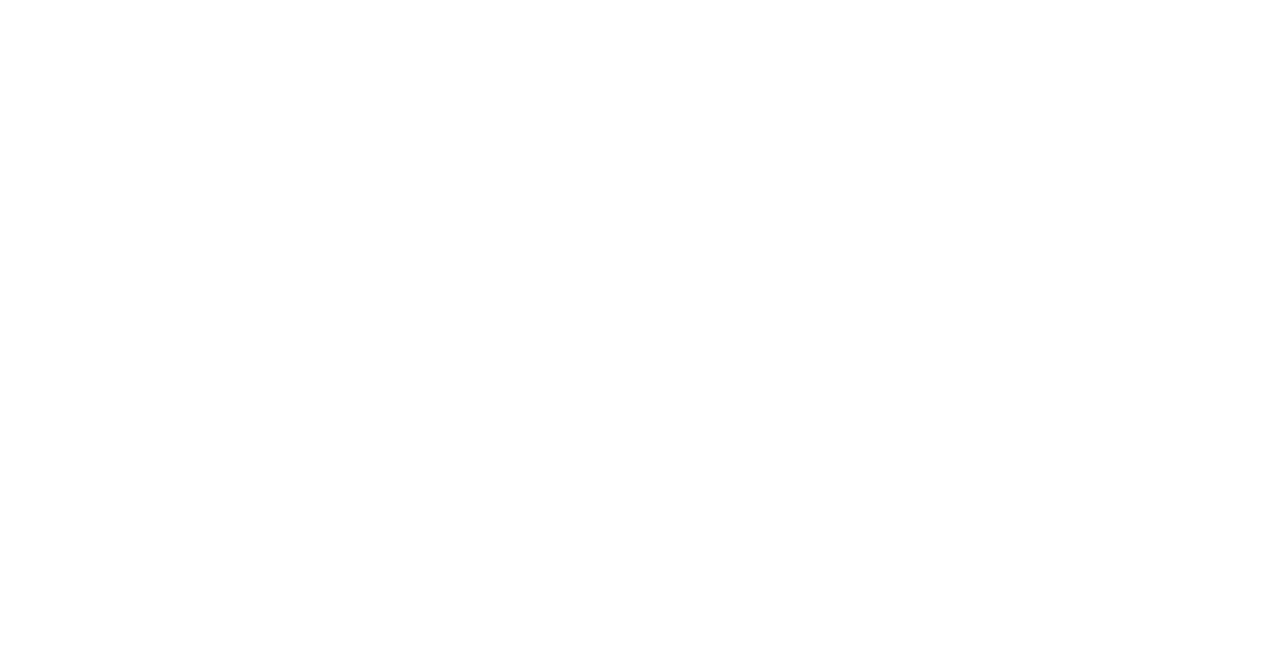
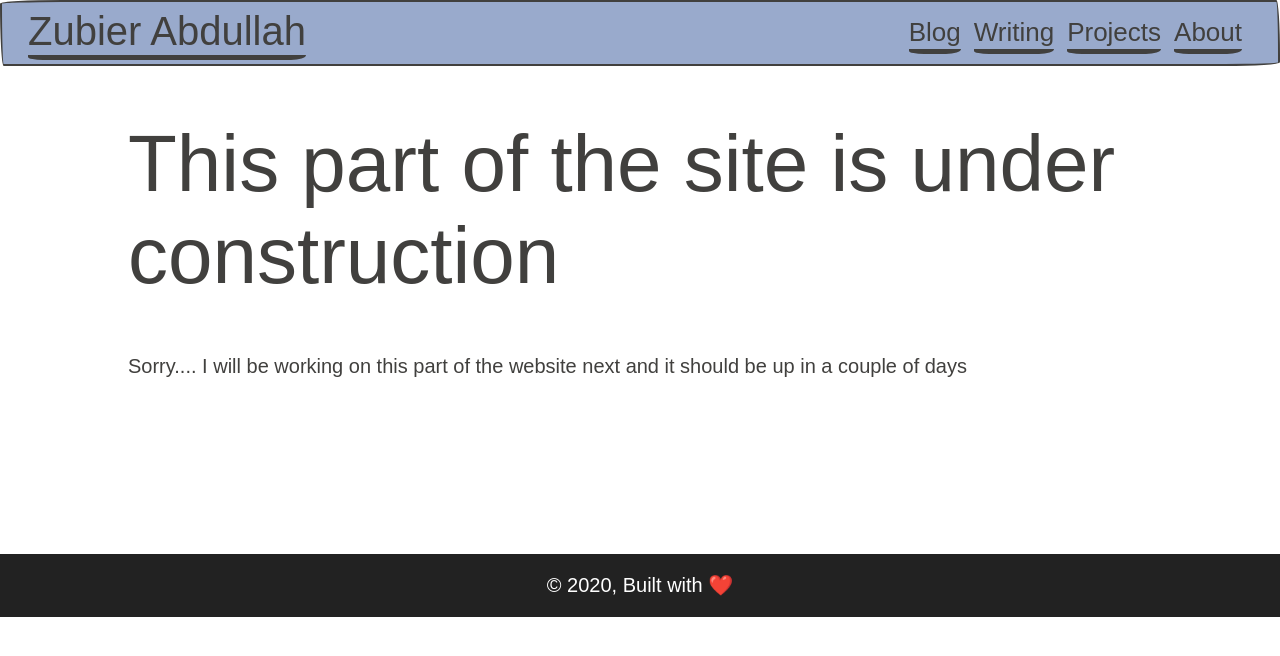
Before and after one commit to ZubierAbd/PersonalSite, a Gatsby site: page /projects in a window 1280 px wide. Before the commit this address had no page. Built offline with nearby package versions, Linux system fonts and the light colour scheme; Gatsby itself is replaced by a stand-in of ours; some packages are replaced by stand-ins of ours; a web font is replaced by a local one.

Commit message:
added project page

```diff
--- a/src/components/header.js
+++ b/src/components/header.js
@@ -28,7 +28,7 @@
             <Link to="/story">Writing</Link>
           </li>
           <li>
-            <Link>Projects</Link>
+            <Link to="/projects">Projects</Link>
           </li>
           <li>
             {" "}
--- a/src/pages/about.js
+++ b/src/pages/about.js
@@ -4,7 +4,7 @@
 const AboutPage = () => {
   return (
     <Layout>
-      <div>
+      <div style={{ minHeight: `375px` }}>
         <h1>About Me</h1>
 
         <p style={{}}>
--- /dev/null
+++ b/src/pages/projects.js
@@ -0,0 +1,21 @@
+import React from "react"
+import Layout from "../components/layout"
+
+const ProjectPage = () => (
+  <Layout>
+    <div>
+      <h1>This part of the site is under construction</h1>
+    </div>
+    <p>
+      Sorry.... I will be working on this part of the website next and it should
+      be up in a couple of days
+    </p>
+
+    <br></br>
+    <br></br>
+    <br></br>
+    <br></br>
+  </Layout>
+)
+
+export default ProjectPage
```
